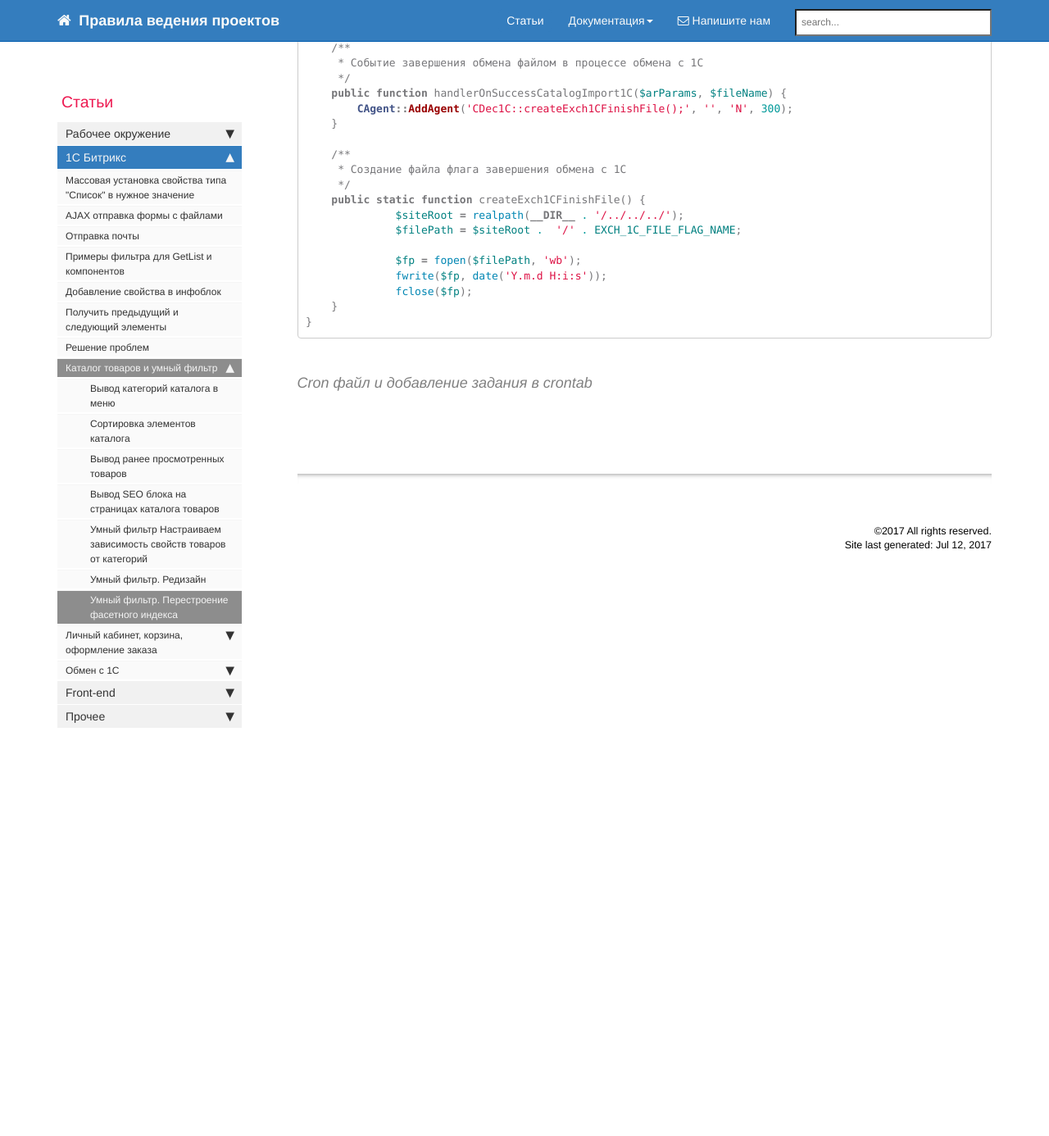
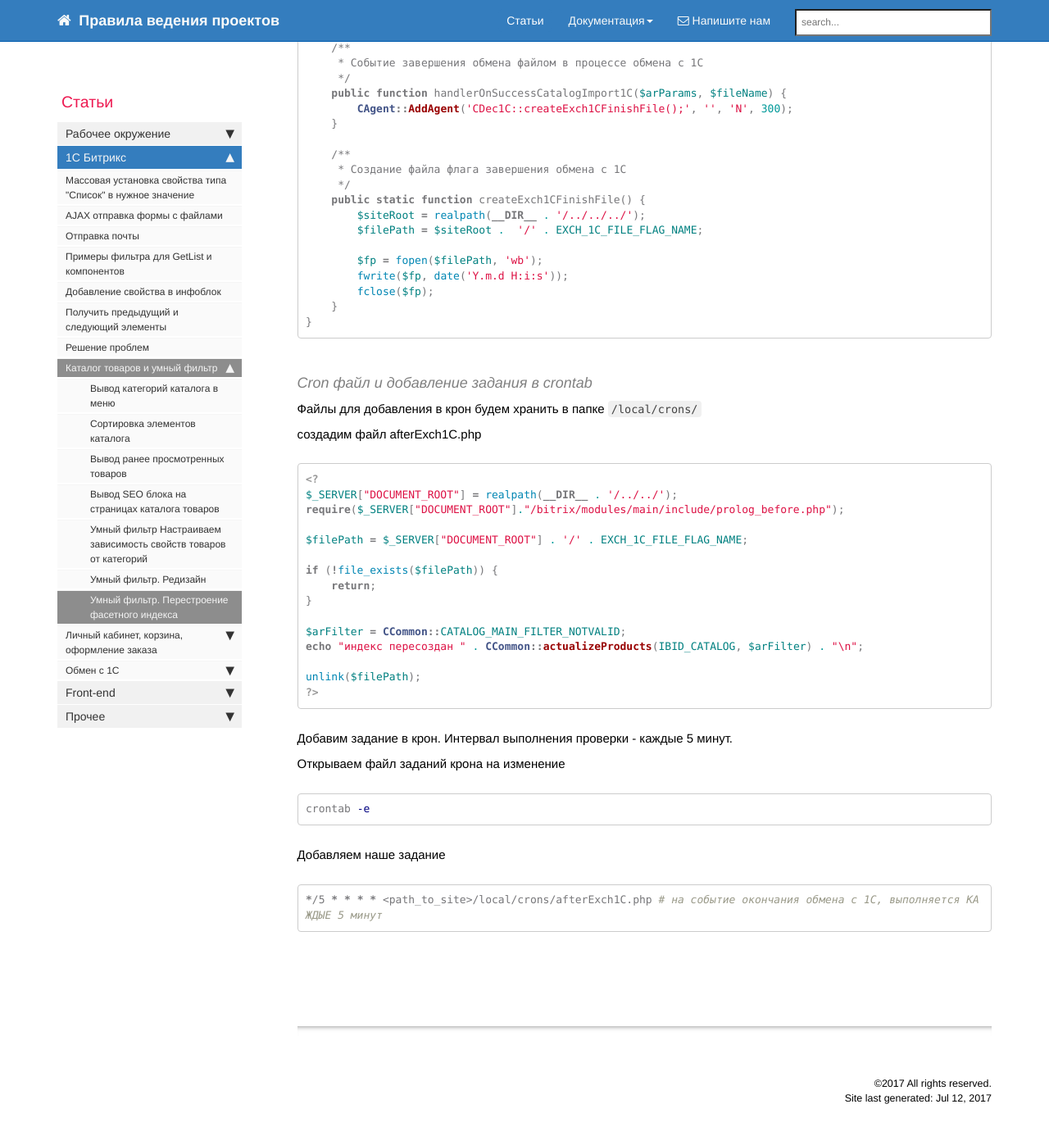
Before and after one commit to gdecider/gdecider.github.io, a Jekyll site: the page built from pages/articles/articles_bx-smart-filter-faset.md, in a window 1280 px wide and 1400 px high, scrolled down 3455 px. Shown: the top 1386 px of the window at 82% size. Built offline with Jekyll 4.4.1, drawn with Linux system fonts in a browser that asks for light colours; nearby versions of some CDN libraries; comment, search, counter and statistics services are not loaded.

Commit message:
Update articles_bx-smart-filter-faset.md

````diff
--- a/pages/articles/articles_bx-smart-filter-faset.md
+++ b/pages/articles/articles_bx-smart-filter-faset.md
@@ -162,14 +162,50 @@ class CDec1C {
      * Создание файла флага завершения обмена с 1С
      */
     public static function createExch1CFinishFile() {
-	      $siteRoot = realpath(__DIR__ . '/../../../');
-	      $filePath = $siteRoot .  '/' . EXCH_1C_FILE_FLAG_NAME;
+        $siteRoot = realpath(__DIR__ . '/../../../');
+	$filePath = $siteRoot .  '/' . EXCH_1C_FILE_FLAG_NAME;
 
-	      $fp = fopen($filePath, 'wb');
-	      fwrite($fp, date('Y.m.d H:i:s'));
-	      fclose($fp);
+	$fp = fopen($filePath, 'wb');
+	fwrite($fp, date('Y.m.d H:i:s'));
+	fclose($fp);
     }
 }
 ```
 
 #### Cron файл и добавление задания в crontab
+
+Файлы для добавления в крон будем хранить в папке ```/local/crons/```
+
+создадим файл afterExch1C.php
+
+```php
+<?
+$_SERVER["DOCUMENT_ROOT"] = realpath(__DIR__ . '/../../');
+require($_SERVER["DOCUMENT_ROOT"]."/bitrix/modules/main/include/prolog_before.php");
+
+$filePath = $_SERVER["DOCUMENT_ROOT"] . '/' . EXCH_1C_FILE_FLAG_NAME;
+
+if (!file_exists($filePath)) {
+    return;
+}
+
+$arFilter = CCommon::CATALOG_MAIN_FILTER_NOTVALID;
+echo "индекс пересоздан " . CCommon::actualizeProducts(IBID_CATALOG, $arFilter) . "\n";
+
+unlink($filePath);
+?>
+```
+
+Добавим задание в крон. Интервал выполнения проверки - каждые 5 минут.
+
+Открываем файл заданий крона на изменение
+
+```bash
+crontab -e
+```
+
+Добавляем наше задание
+
+```bash
+*/5 * * * * <path_to_site>/local/crons/afterExch1C.php # на событие окончания обмена с 1С, выполняется КАЖДЫЕ 5 минут
+```
````
